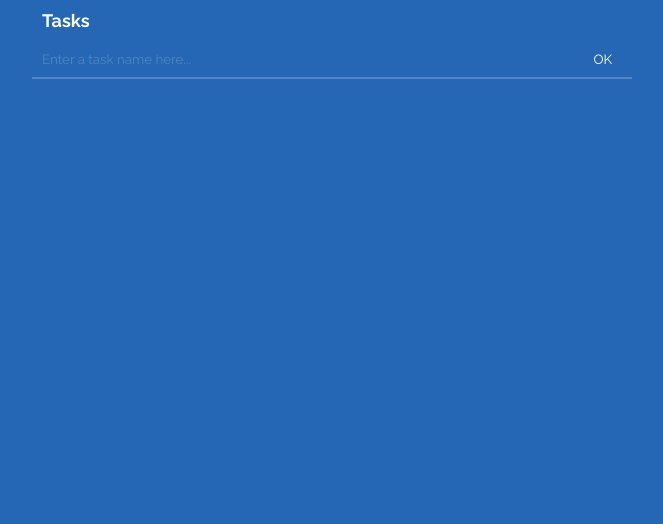
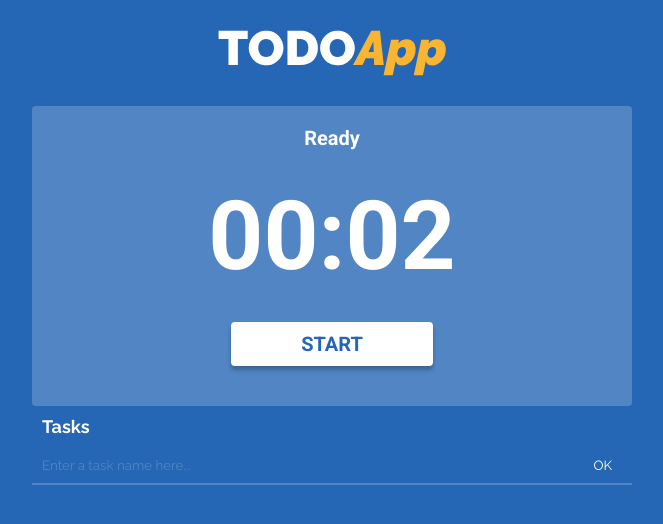
Before and after one commit to robscarvalho8/todo-app-frontend, a React (Create React App) app: page / in a window 1280 px wide. Shown: the top 524 px of the page, without its empty margins (308-971 px from the left). Built offline with nearby package versions, Linux system fonts and the light colour scheme.

Commit message:
(feature): add timer

```diff
--- a/src/pages/Home.tsx
+++ b/src/pages/Home.tsx
@@ -1,10 +1,14 @@
-import { useState } from 'react';
-import { Button, Column, Input, List, Row, Text } from '../components';
+import { Fragment, useCallback, useMemo, useState } from 'react';
+import { Button, Column, Input, List, Row, Text, Logo, Icon } from '../components';
+
+const SECONDS_DEFAULT = 2;
 
 export const Home = () => {
     const [taskName, setTaskName] = useState('');
-
     const [tasks, setTasks] = useState<{ label: string }[]>([]);
+    const [seconds, setSeconds] = useState(SECONDS_DEFAULT);
+    const [timer, setTimer] = useState<any>();
+    const [stage, setStage] = useState('Ready');
 
     const handleOkButton = () => {
         setTasks((previous) => {
@@ -18,8 +22,150 @@
         setTaskName('');
     };
 
+    const secondsToTime = (secs: number) => {
+        const divisorMinute = secs % 3600;
+        const minutes = Math.floor(divisorMinute / 60);
+        const seconds = Math.ceil(divisorMinute % 60);
+
+        return `${String(minutes).padStart(2, '0')}:${String(seconds).padStart(2, '0')}`;
+    };
+
+    const startTimer = () => {
+        setStage('in_progress');
+        const timerInterval = setInterval(() => {
+            setSeconds((previousSeconds) => {
+                if (previousSeconds === 0) {
+                    clearInterval(timerInterval);
+                    setTimer(undefined);
+                    setStage('finished');
+                    return 0;
+                }
+                return previousSeconds - 1;
+            });
+        }, 1000);
+
+        setTimer(timerInterval);
+    };
+
+    const handlePauseButton = useCallback(() => {
+        clearInterval(timer);
+        setTimer(undefined);
+    }, [timer]);
+
+    const handleStopButton = useCallback(() => {
+        setStage('ready');
+        handlePauseButton();
+        setSeconds(SECONDS_DEFAULT);
+    }, [handlePauseButton]);
+
+    const handleRestartButton = useCallback(() => {
+        setStage('ready');
+        clearInterval(timer);
+        setTimer(undefined);
+    }, [timer]);
+
+    const handleStageStatus = useMemo(() => {
+        switch (stage) {
+            case 'ready':
+                return 'Ready';
+
+            case 'in_progress':
+                return 'Time to work!';
+
+            case 'finished':
+                return 'Finished!';
+
+            default:
+                return 'Ready';
+        }
+    }, [stage]);
+
+    const handleStageButtons = useMemo(() => {
+        switch (stage) {
+            case 'ready':
+                return (
+                    <Fragment>
+                        <Button variant="primary" onClick={startTimer}>
+                            <Text fontFamily="secondary" fontSize="bodyExtraLarge" fontWeight="bold" color="primary">
+                                START
+                            </Text>
+                        </Button>
+                    </Fragment>
+                );
+
+            case 'in_progress':
+                return (
+                    <Fragment>
+                        <Row py="20px">
+                            <Button variant="primary" p="10px 20px" mx="5px" onClick={startTimer}>
+                                <Icon variant="play"></Icon>
+                            </Button>
+
+                            <Button variant="primary" p="10px 20px" mx="5px" onClick={handlePauseButton}>
+                                <Icon variant="pause"></Icon>
+                            </Button>
+
+                            <Button variant="primary" p="10px 20px" mx="5px" onClick={handleStopButton}>
+                                <Icon variant="stop"></Icon>
+                            </Button>
+
+                            <Button variant="primary" p="10px 20px" mx="5px" onClick={undefined}>
+                                <Icon variant="done"></Icon>
+                            </Button>
+                        </Row>
+                    </Fragment>
+                );
+
+            case 'finished':
+                return (
+                    <Fragment>
+                        <Row py="20px">
+                            <Button variant="primary" p="10px 20px" mx="5px" onClick={handleRestartButton}>
+                                <Icon variant="restart"></Icon>
+                            </Button>
+
+                            <Button variant="primary" p="10px 20px" mx="5px" onClick={undefined}>
+                                <Icon variant="done"></Icon>
+                            </Button>
+                        </Row>
+                    </Fragment>
+                );
+
+            default:
+                return (
+                    <Fragment>
+                        <Button variant="primary" onClick={startTimer}>
+                            <Text fontFamily="secondary" fontSize="bodyExtraLarge" fontWeight="bold" color="primary">
+                                START
+                            </Text>
+                        </Button>
+                    </Fragment>
+                );
+        }
+    }, [handlePauseButton, handleStopButton, handleRestartButton, stage]);
+
     return (
         <Column width="600px" margin="0 auto">
+            <Column width="100%" py="25px" alignItems="center">
+                <Logo></Logo>
+            </Column>
+
+            <Column
+                width="100%"
+                minHeight="300px"
+                p="20px"
+                bg="rgba(255,255,255, 0.2)"
+                borderRadius="4px"
+                alignItems="center"
+            >
+                <Text fontFamily="secondary" fontSize="bodyExtraLarge" fontWeight="bold">
+                    {handleStageStatus}
+                </Text>
+                <Text fontFamily="secondary" fontSize="displayExtraLarge" fontWeight="bold" py="30px">
+                    {secondsToTime(seconds)}
+                </Text>
+                {handleStageButtons}
+            </Column>
             <Text fontWeight="bold" fontSize="bodyLarge" my="10px" pl="10px">
                 Tasks
             </Text>
```
